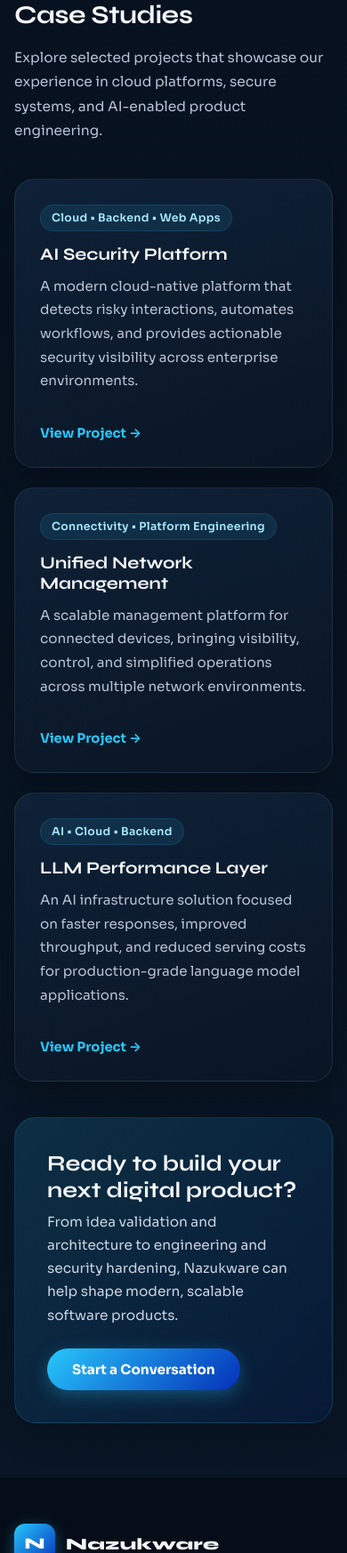
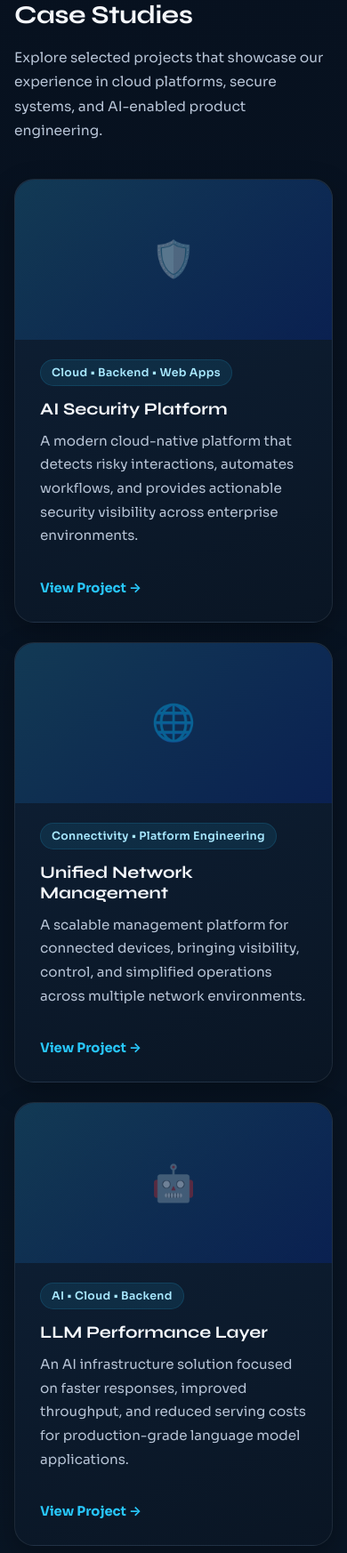
Before and after one commit to shriyashdixit/new_server, a Django app: template django_app/upload/templates/homepage_main.html in a window 390 px wide. Shown: the part 2759-4505 px from the top of the page at 89% size. Run offline with Django 4.2, Linux system fonts and the light colour scheme; the template is opened without the code that fills it, so the values that code supplies are empty; parts of the project's set-up code (start-up, migrations or seed data) failed here and were passed over.

Commit message:
updated landing page
Co-Authored-By: Claude Sonnet 4.6 <noreply@anthropic.com>

```diff
--- a/django_app/upload/templates/homepage_main.html
+++ b/django_app/upload/templates/homepage_main.html
@@ -672,6 +722,32 @@
             display: grid;
             grid-template-columns: repeat(3, 1fr);
             gap: 22px;
+        }
+
+        /* ── Case study card image thumbnail ── */
+        .case-img {
+            width: calc(100% + 56px);
+            margin: -28px -28px 22px -28px;
+            height: 200px;
+            border-radius: var(--radius) var(--radius) 0 0;
+            overflow: hidden;
+            background: linear-gradient(135deg, rgba(40,199,251,0.15), rgba(4,48,185,0.25));
+            display: flex;
+            align-items: center;
+            justify-content: center;
+            flex-shrink: 0;
+        }
+
+        .case-img img {
+            width: 100%;
+            height: 100%;
+            object-fit: cover;
+            display: block;
+        }
+
+        .case-img-placeholder {
+            font-size: 2.5rem;
+            opacity: 0.4;
         }
 
         .case-tag {
@@ -866,6 +942,7 @@
             .hero-right { min-height: auto; display: none; }
 
             .clients-strip { grid-template-columns: repeat(3, 1fr); }
+            .case-img { height: 180px; }
 
             .section-head {
                 align-items: flex-start;
@@ -909,7 +1018,13 @@
                 <span>Nazukware</span>
             </a>
 
-            <nav class="nav-links">
+            <button class="nav-toggle" id="navToggle" aria-label="Toggle navigation" aria-expanded="false">
+                <span></span>
+                <span></span>
+                <span></span>
+            </button>
+
+            <nav class="nav-links" id="navLinks">
                 <a href="{% url 'homepage_main' %}" class="active">Home</a>
                 <a href="{% url 'homepage_main' %}">Services</a>
                 <a href="{% url 'homepage_main' %}">Skills</a>
@@ -1123,6 +1238,9 @@
 
                 <div class="case-grid">
                     <article class="card mil-animated">
+                        <div class="case-img">
+                            <span class="case-img-placeholder">🛡️</span>
+                        </div>
                         <span class="case-tag">Cloud &bull; Backend &bull; Web Apps</span>
                         <h3 class="case-title">AI Security Platform</h3>
                         <p class="case-copy">A modern cloud-native platform that detects risky interactions, automates workflows, and provides actionable security visibility across enterprise environments.</p>
@@ -1130,6 +1248,9 @@
                     </article>
 
                     <article class="card mil-animated mil-animated-delay-1">
+                        <div class="case-img">
+                            <span class="case-img-placeholder">🌐</span>
+                        </div>
                         <span class="case-tag">Connectivity &bull; Platform Engineering</span>
                         <h3 class="case-title">Unified Network Management</h3>
                         <p class="case-copy">A scalable management platform for connected devices, bringing visibility, control, and simplified operations across multiple network environments.</p>
@@ -1137,6 +1258,9 @@
                     </article>
 
                     <article class="card mil-animated mil-animated-delay-2">
+                        <div class="case-img">
+                            <span class="case-img-placeholder">🤖</span>
+                        </div>
                         <span class="case-tag">AI &bull; Cloud &bull; Backend</span>
                         <h3 class="case-title">LLM Performance Layer</h3>
                         <p class="case-copy">An AI infrastructure solution focused on faster responses, improved throughput, and reduced serving costs for production-grade language model applications.</p>
@@ -1256,6 +1380,25 @@
     document.getElementById('servicesPrev').addEventListener('click', () => servicesSwiper.slidePrev());
     document.getElementById('servicesNext').addEventListener('click', () => servicesSwiper.slideNext());
 
+    // ── Mobile nav hamburger ──
+    (function () {
+        const toggle = document.getElementById('navToggle');
+        const nav = document.getElementById('navLinks');
+        toggle.addEventListener('click', () => {
+            const open = nav.classList.toggle('open');
+            toggle.classList.toggle('open', open);
+            toggle.setAttribute('aria-expanded', open);
+        });
+        // Close on link click
+        nav.querySelectorAll('a').forEach(a => {
+            a.addEventListener('click', () => {
+                nav.classList.remove('open');
+                toggle.classList.remove('open');
+                toggle.setAttribute('aria-expanded', 'false');
+            });
+        });
+    })();
+
     // ── Scroll animations ──
     const observer = new IntersectionObserver((entries) => {
         entries.forEach(entry => {
```
Also changed, not shown: other parts of django_app/upload/templates/homepage_main.html (+90 -8 lines).
